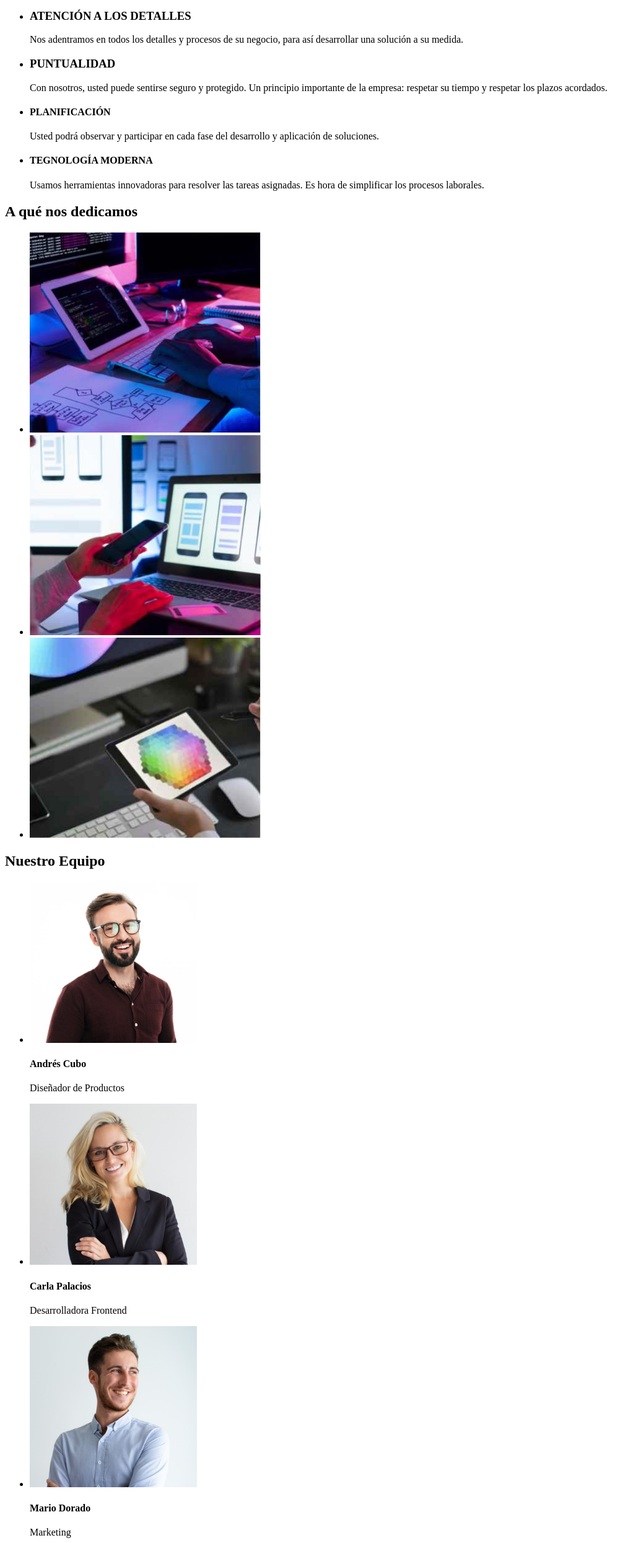
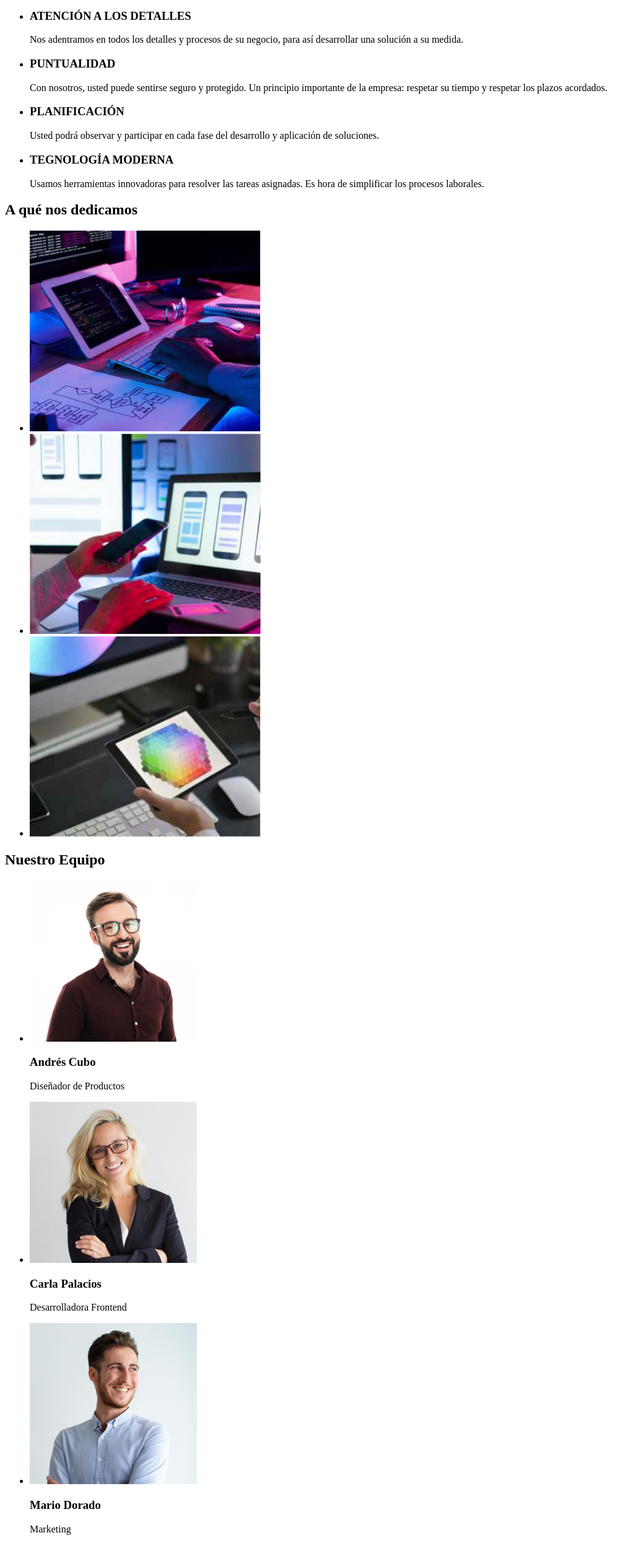
Before and after one commit to JohanDevia/goit-markup-hw-01, a plain HTML site: page index.html in a window 1280 px wide. Shown: the part 240-2730 px from the top of the page at 62% size, without its empty margins (0-1032 px from the left). Drawn offline with Linux system fonts and the light colour scheme.

Commit message:
change main and h4 tags
change at start of main and tags h4

```diff
--- a/index.html
+++ b/index.html
@@ -6,7 +6,7 @@
     <title>Studio</title>
   </head>
   <body>
-    <main id="main_hero">
+
       <header>
         <a href="/index.html">webstudio</a>
         <nav>
@@ -21,6 +21,7 @@
           <li><a href="tel:+525555296000">+52 55 5529 6000</a></li>
         </ul>
       </header>
+     <main id="main_hero">
       <section>
         <h1>SOLUCIONES EFICACES PARA SU NEGOCIO</h1>
         <button type="button">Solicite nuestro servicio</button>
@@ -43,14 +44,14 @@
             </p>
           </li>
           <li>
-            <h4>PLANIFICACIÓN</h4>
+            <h3>PLANIFICACIÓN</h3>
             <p>
               Usted podrá observar y participar en cada fase del desarrollo y
               aplicación de soluciones.
             </p>
           </li>
           <li>
-            <h4>TEGNOLOGÍA MODERNA</h4>
+            <h3>TEGNOLOGÍA MODERNA</h3>
             <p>
               Usamos herramientas innovadoras para resolver las tareas
               asignadas. Es hora de simplificar los procesos laborales.
@@ -95,7 +96,7 @@
             />
           </li>
 
-          <h4>Andrés Cubo</h4>
+          <h3>Andrés Cubo</h3>
           <p>Diseñador de Productos</p>
 
           <li>
@@ -104,7 +105,7 @@
               alt="Carla Palacios Desarrolladora Frontend"
               width="270"
             />
-            <h4>Carla Palacios</h4>
+            <h3>Carla Palacios</h3>
             <p>Desarrolladora Frontend</p>
           </li>
           <li>
@@ -113,7 +114,7 @@
               alt="mario Dorado Marketing"
               width="270"
             />
-            <h4>Mario Dorado</h4>
+            <h3>Mario Dorado</h3>
             <p>Marketing</p>
           </li>
           <li>
@@ -122,19 +123,20 @@
               alt="Pablo Mijangos Diseñador IU"
               width="270"
             />
-            <h4>Pablo Mijangos</h4>
+            <h3>Pablo Mijangos</h3>
             <p>Diseñador IU</p>
           </li>
         </ul>
       </section>
     </main>
     <footer>
-      <address>
+
         <ul>
           <li>
             <a href="/index.html">webstudio</a>
           </li>
-          <li><p>Calz. Ticomán 500, Ciudad de México, CDMX, México</p></li>
+          <address>
+          <li><a href="#">Calz. Ticomán 500, Ciudad de México, CDMX, México</a></li>
           <li><a href="mailto:info@example.com">info@example.com</a></li>
           <li><a href="tel:+525555296000">+52 55 5529 6000</a></li>
         </ul>
```
